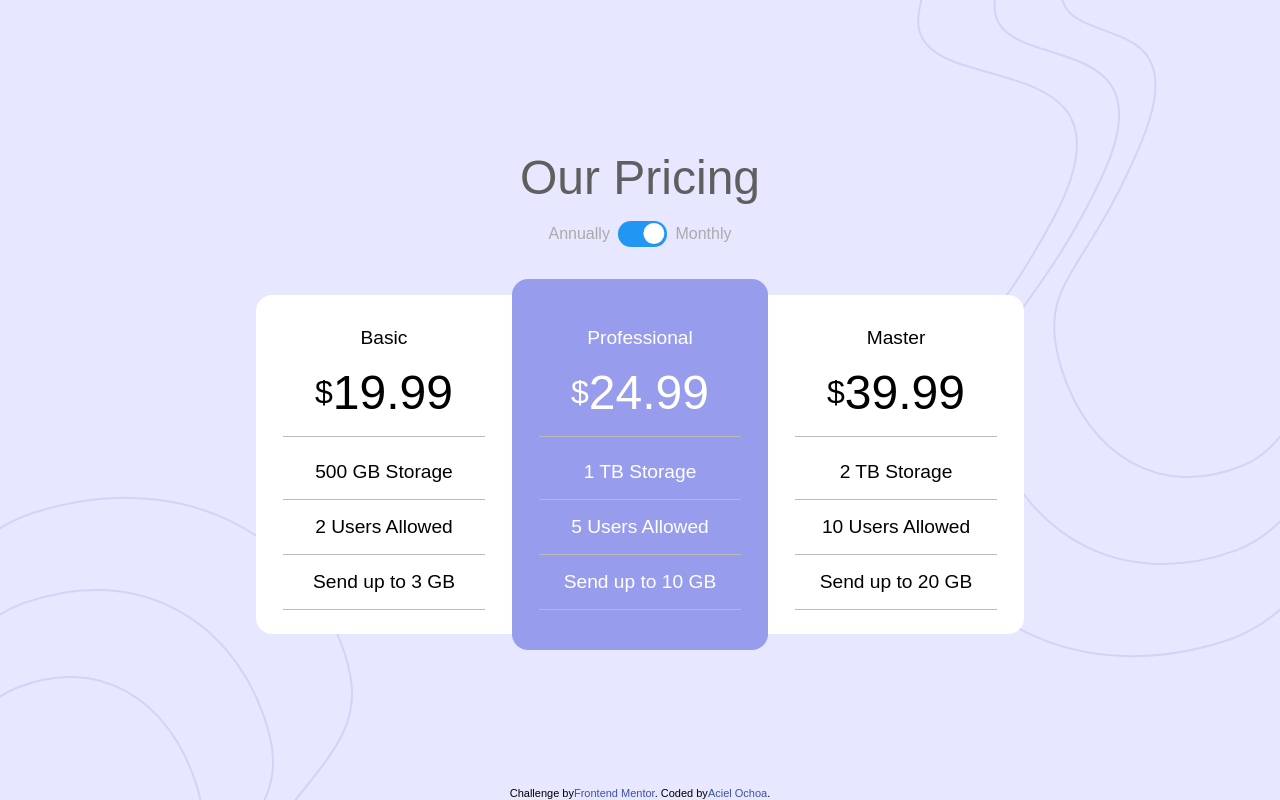
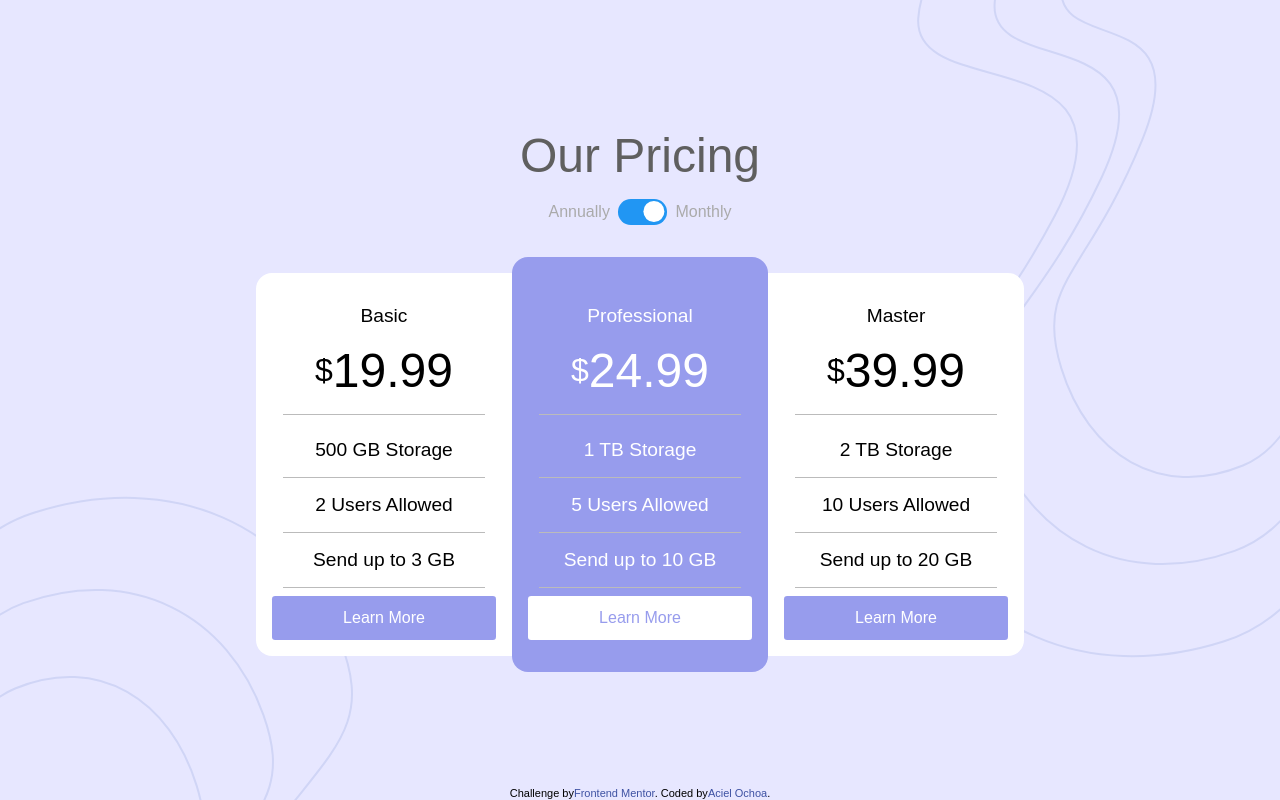
Before and after one commit to AceIsHuman/pricing-component-with-toggle, a React (Create React App) app: page / in a window 1280 px wide. Built offline with nearby package versions, Linux system fonts and the light colour scheme.

Commit message:
add button to pricing cards

```diff
--- a/src/components/PricingCard.js
+++ b/src/components/PricingCard.js
@@ -1,5 +1,6 @@
 import React from 'react';
 import styled from 'styled-components';
+import Button from './forms/Button';
 
 class PricingComponent extends React.Component {
   render() {
@@ -20,6 +21,9 @@ class PricingComponent extends React.Component {
         <Detail>{this.props.storage}</Detail>
         <Detail>{this.props.users}</Detail>
         <Detail>{this.props.limit}</Detail>
+        <Button background={this.props.centerCard ? '#fff' : null} color={this.props.centerCard ? 'rgb(151,156,237)' : null}>
+          Learn More
+        </Button>
       </Card>
     );
   }
@@ -49,7 +53,7 @@ const Card = styled.div`
   }
 
   &:nth-child(3) {
-    border-radius:  0 1rem 1rem 0;
+    border-radius: 0 1rem 1rem 0;
   }
 `;
 
```
